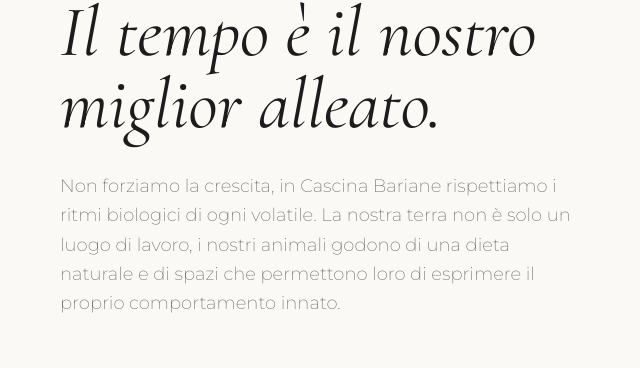
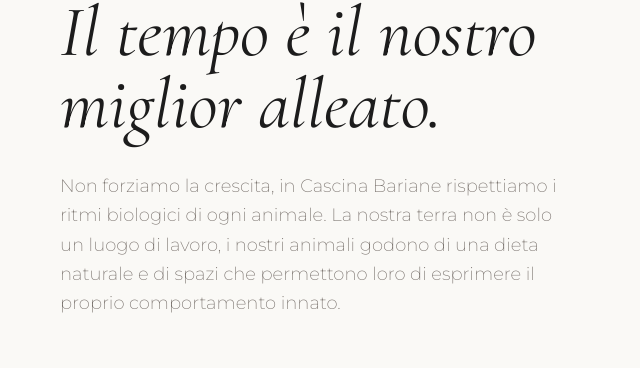
Before and after one commit to dieguuuuu-ux/cascinabariane, a plain HTML site: page index.html in a window 1280 px wide. Shown: the part 964-1332 px from the top of the page, 620-1260 px from the left. Drawn offline with nearby package versions, Linux system fonts and the light colour scheme.

Commit message:
Update index.html

```diff
--- a/index.html
+++ b/index.html
@@ -60,7 +60,7 @@
                 <h4 class="text-gold uppercase tracking-[0.3em] text-xs mb-4">Etica Animale</h4>
                 <h2 class="text-5xl md:text-7xl italic mb-8 leading-tight">Il tempo è il nostro miglior alleato.</h2>
                 <p class="text-stone-500 leading-relaxed font-light text-lg">
-                    Non forziamo la crescita, in Cascina Bariane rispettiamo i ritmi biologici di ogni volatile. La nostra terra non è solo un luogo di lavoro, i nostri animali godono di una dieta naturale e di spazi che permettono loro di esprimere il proprio comportamento innato.
+                    Non forziamo la crescita, in Cascina Bariane rispettiamo i ritmi biologici di ogni animale. La nostra terra non è solo un luogo di lavoro, i nostri animali godono di una dieta naturale e di spazi che permettono loro di esprimere il proprio comportamento innato.
                 </p>
             </div>
         </div>
```
